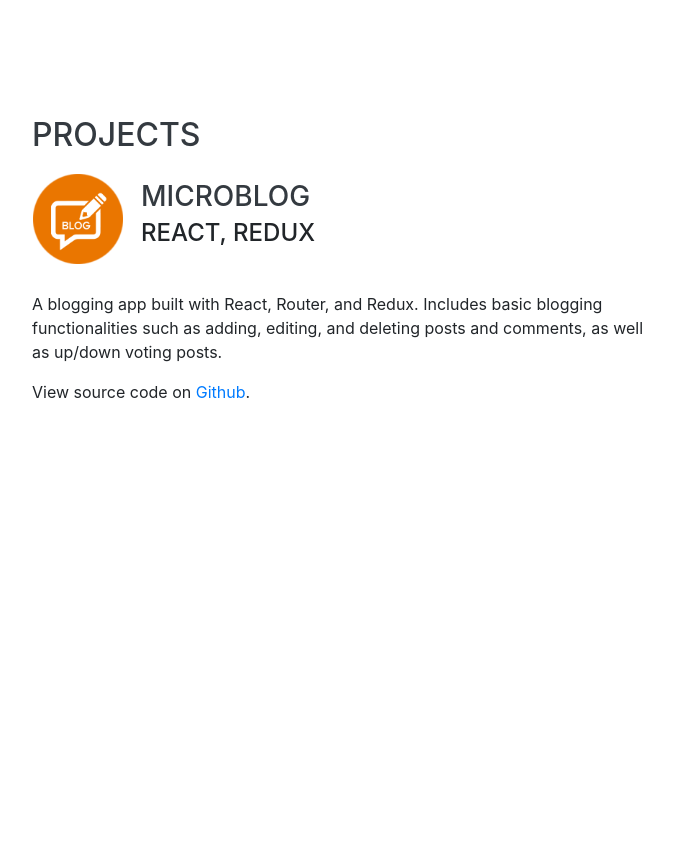
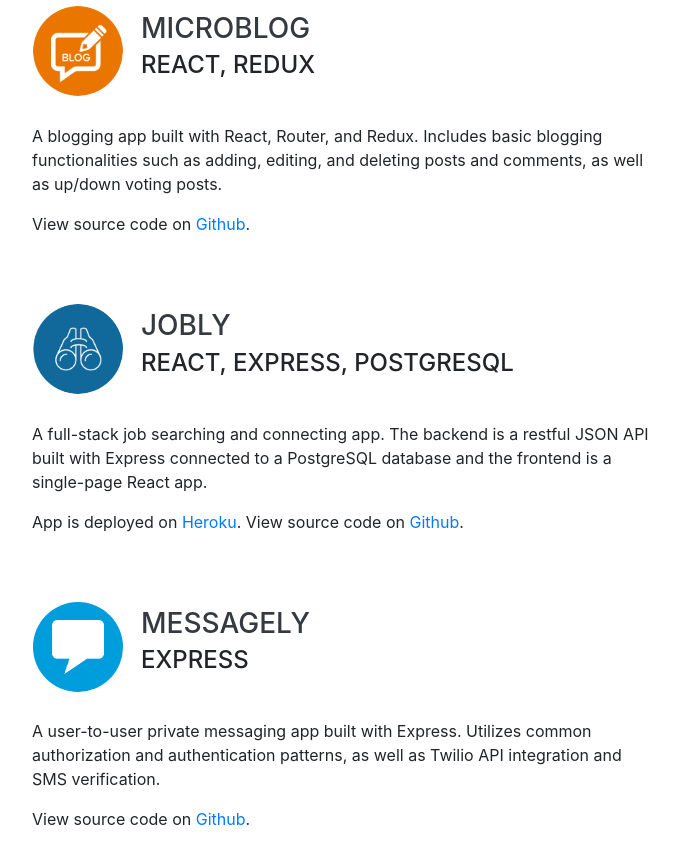
Before and after one commit to andrewsli/andrewsli.github.io, a website with bundled scripts: page index.html in a window 1280 px wide. Shown: the part 2589-3453 px from the top of the page, without its empty margins (288-967 px from the left). Before the commit the page ends 3281 px from the top, so only its background shows below. Built offline with nearby package versions, Linux system fonts and the light colour scheme; a web font is replaced by a local one.

Commit message:
updated projects section

```diff
--- a/index.html
+++ b/index.html
@@ -168,7 +168,7 @@
         <div class="resume-item d-flex flex-column flex-md-row mb-5">
           <div class="resume-content mr-auto">
             <p><b>LANGUAGES: </b>JavaScript, Python, Ruby, HTML, CSS, C++, Mathematica, MATLAB</p>
-            <p><b>OTHER SKILLS & DESIGN TOOLS: </b>React, Flask, Rails, Linux, Git, Scripting, Microsoft Suite</p>
+            <p><b>OTHER SKILLS & DESIGN TOOLS: </b>React, Express, Flask, Rails, PostgreSQL, Git, Microsoft Suite</p>
           </div>
         </div>
 
@@ -177,7 +177,7 @@
 
     <section class="resume-section p-3 p-lg-5 d-flex flex-column" id="projects">
       <div class="my-auto">
-        <h2 class="mb-3">Projects</h2>
+        <h2 class="mb-4">Projects</h2>
 
         <div class="resume-item d-flex flex-column flex-md-row mb-5">
           <div class="resume-content mr-auto">
@@ -185,7 +185,8 @@
             <table style="width:100%">
               <tr>
                 <th rowspan="2" width="15%">
-                  <img class="mr-3" src="blog.png" width="90" height="90" display="block" padding="10px">
+                  <img class="mr-3" src="blog.png" width="90" height="90" display="block" padding="10px"
+                    style="border-radius: 50%;">
                 </th>
                 <td align="left" width="85%">
                   <h3 class="mb-0 mt-2">Microblog</h3>
@@ -199,8 +200,67 @@
               </tr>
             </table>
             <p> <br>A blogging app built with React, Router, and Redux. Includes basic blogging functionalities such
-            as adding, editing, and deleting posts and comments, as well as up/down voting posts.</p>
+              as adding, editing, and deleting posts and comments, as well as up/down voting posts.</p>
             <p>View source code on <a href="https://github.com/andrewsli/redux-microblog">Github</a>.</p>
+          </div>
+          <div class="resume-date text-md-right">
+            <span class="text-primary"></span>
+          </div>
+        </div>
+
+        <div class="resume-item d-flex flex-column flex-md-row mb-5">
+          <div class="resume-content mr-auto">
+
+            <table style="width:100%">
+              <tr>
+                <th rowspan="2" width="15%">
+                  <img class="mr-3" src="search.png" width="90" height="90" display="block" padding="10px"
+                    style="border-radius: 50%;">
+                </th>
+                <td align="left" width="85%">
+                  <h3 class="mb-0 mt-2">Jobly</h3>
+                </td>
+              </tr>
+
+              <tr>
+                <td align="left">
+                  <div class="subheading mb-3">React, Express, PostgreSQL</div>
+                </td>
+              </tr>
+            </table>
+            <p> <br> A full-stack job searching and connecting app. The backend is a restful JSON API built with Express
+              connected to a PostgreSQL database and the frontend is a single-page React app.</p>
+            <p>App is deployed on <a href="https://react-app-jobly.herokuapp.com/">Heroku</a>. View source code on <a
+                href="https://github.com/andrewsli/react-jobly">Github</a>.</p>
+          </div>
+          <div class="resume-date text-md-right">
+            <span class="text-primary"></span>
+          </div>
+        </div>
+
+        <div class="resume-item d-flex flex-column flex-md-row mb-5">
+          <div class="resume-content mr-auto">
+
+            <table style="width:100%">
+              <tr>
+                <th rowspan="2" width="15%">
+                  <img class="mr-3" src="message.jpg" width="90" height="90" display="block" padding="10px"
+                    style="border-radius: 50%;">
+                </th>
+                <td align="left" width="85%">
+                  <h3 class="mb-0 mt-2">Messagely</h3>
+                </td>
+              </tr>
+
+              <tr>
+                <td align="left">
+                  <div class="subheading mb-3">Express</div>
+                </td>
+              </tr>
+            </table>
+            <p> <br>A user-to-user private messaging app built with Express. Utilizes common authorization and
+              authentication patterns, as well as Twilio API integration and SMS verification.</p>
+            <p>View source code on <a href="https://github.com/andrewsli/messagely">Github</a>.</p>
           </div>
           <div class="resume-date text-md-right">
             <span class="text-primary"></span>
```
Also changed, not shown: message.jpg (added), search.png (added).
